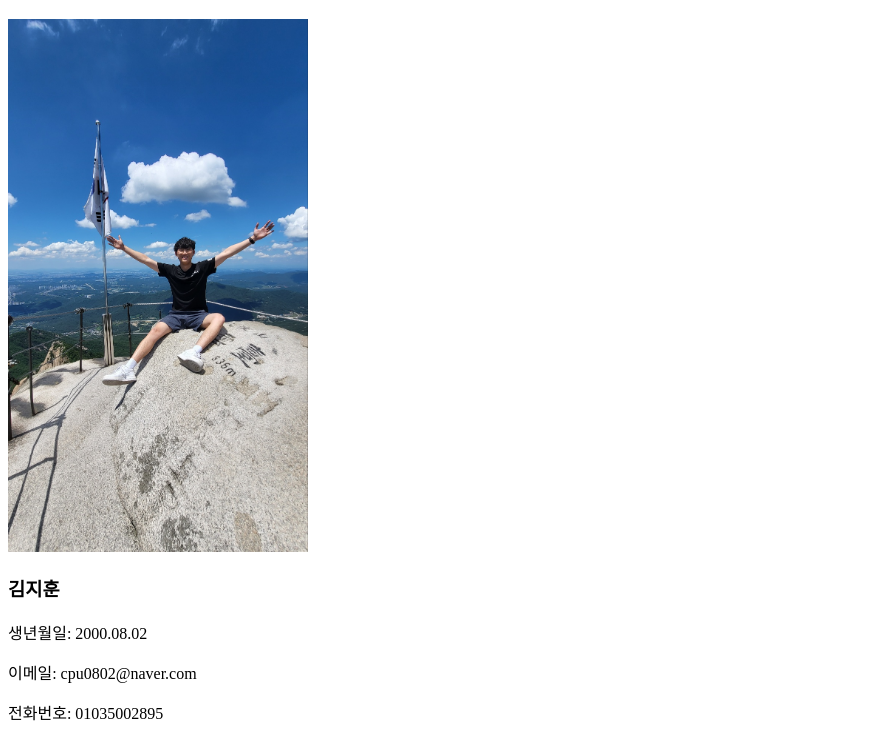
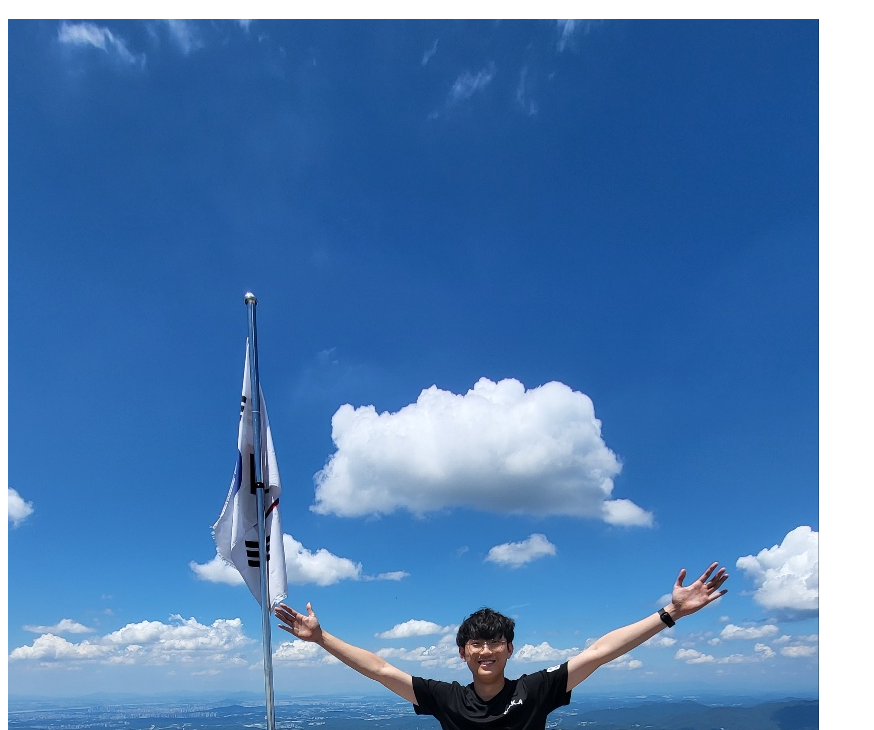
Before and after one commit to kim0802/Mid-Term-Project, a plain HTML site: page index.html in a window 1280 px wide. Shown: the part 70-800 px from the top of the page, without its empty margins (0-874 px from the left). Drawn offline with Linux system fonts and the light colour scheme.

Commit message:
complete

```diff
--- a/index.html
+++ b/index.html
@@ -10,7 +10,7 @@
 
 	<main>
 		<section id="me">
-            <img id="profile" src="ME.jpg" alt="프로필 이미지" width="300" height="auto">
+            <img id="profile" src="ME.jpg" alt="프로필 이미지" >
 			<h3>김지훈</h3>
             <p>생년월일: 2000.08.02</p>
             <p>이메일: cpu0802@naver.com</p>
```
